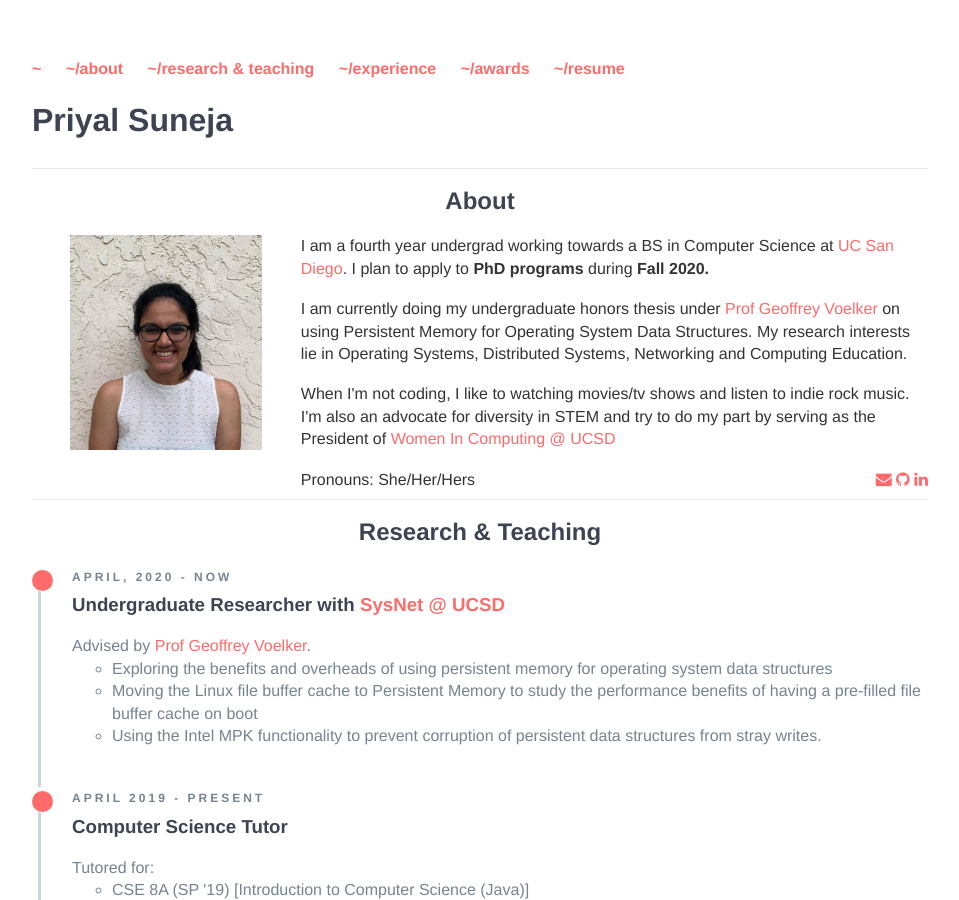
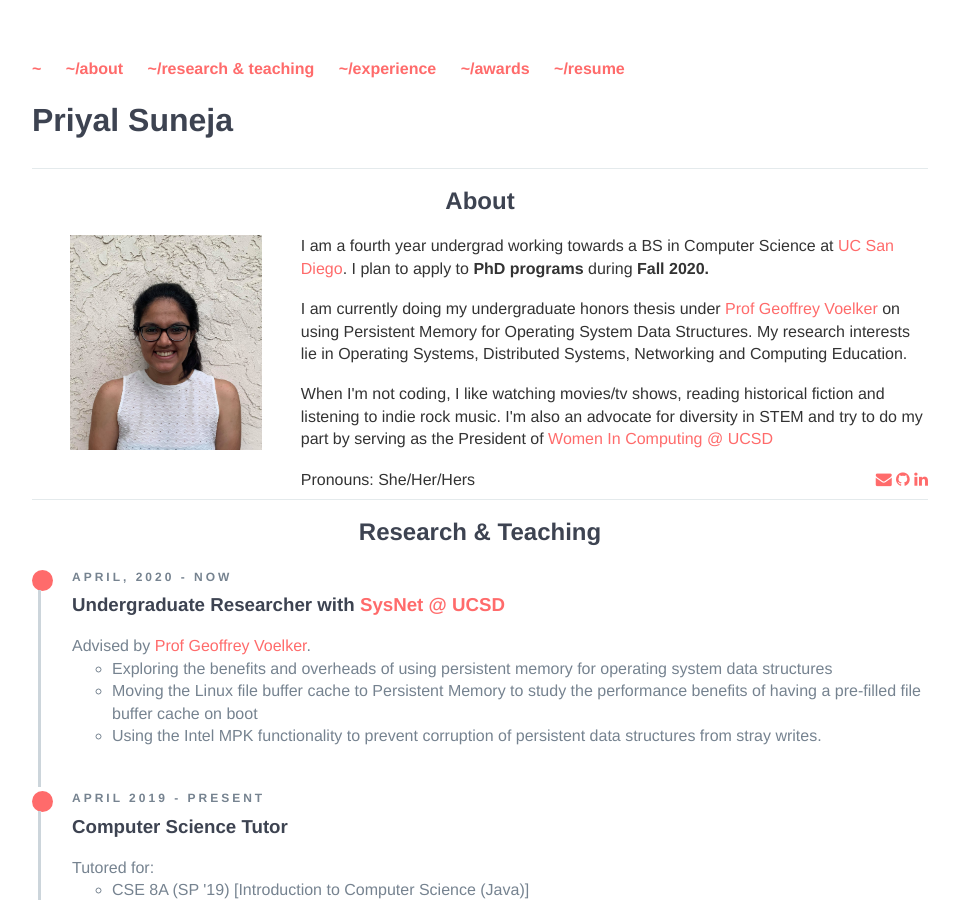
Before and after one commit to p-suneja/p-suneja.github.io, a Jekyll site: the page built from index.html, in a window 1280 px wide and 900 px high. Shown: the whole window, without its empty margins (160-1119 px from the left). Built offline with Jekyll 4.4.1, drawn with Linux system fonts in a browser that asks for light colours; nearby versions of some CDN libraries.

Commit message:
Update index.html

```diff
--- a/index.html
+++ b/index.html
@@ -17,7 +17,7 @@ title: Priyal Suneja
 	   		<p> I am a fourth year undergrad working towards a BS in Computer Science at <a href="https://cse.ucsd.edu/" target="_blank">UC San Diego</a>. I plan to apply to <b> PhD programs </b>  during <b> Fall 2020. </b> </p> <br>
 			<p> I am currently doing my undergraduate honors thesis under <a href="http://cseweb.ucsd.edu/~voelker/" target="_blank">Prof Geoffrey Voelker</a> on using Persistent Memory for Operating System Data Structures. My research interests lie in Operating Systems, Distributed Systems, Networking and Computing Education.</p>
 			<br>
-			<p> When I'm not coding, I like to watching movies/tv shows and listen to indie rock music. I'm also an advocate for diversity in STEM and try to do my part by serving as the President of <a href="http://wic.ucsd.edu/" target="_blank"> Women In Computing @ UCSD</a> </p>
+			<p> When I'm not coding, I like watching movies/tv shows, reading historical fiction and listening to indie rock music. I'm also an advocate for diversity in STEM and try to do my part by serving as the President of <a href="http://wic.ucsd.edu/" target="_blank"> Women In Computing @ UCSD</a> </p>
 			<br>
 			<div style="width: 100%;">
    			<section style="float:left; width: 80%">
```
